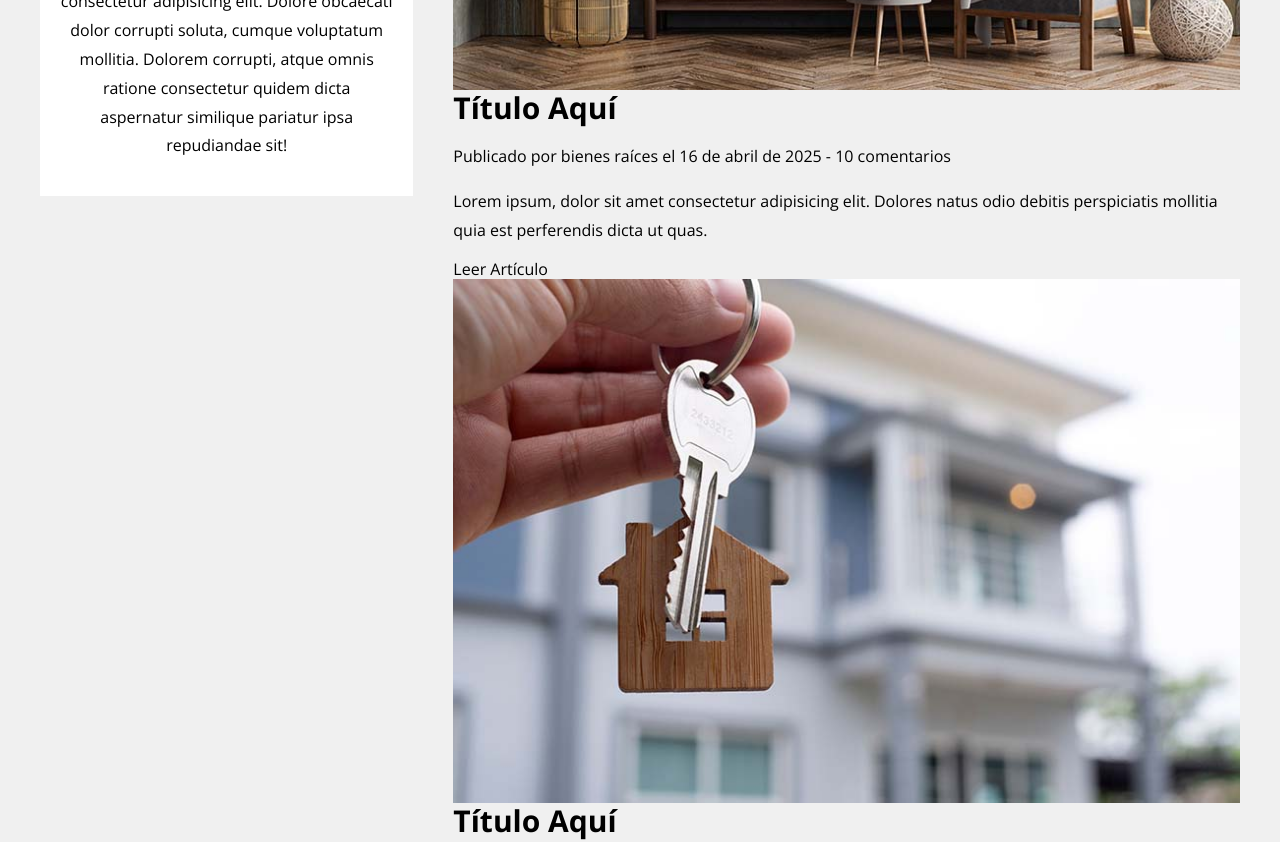
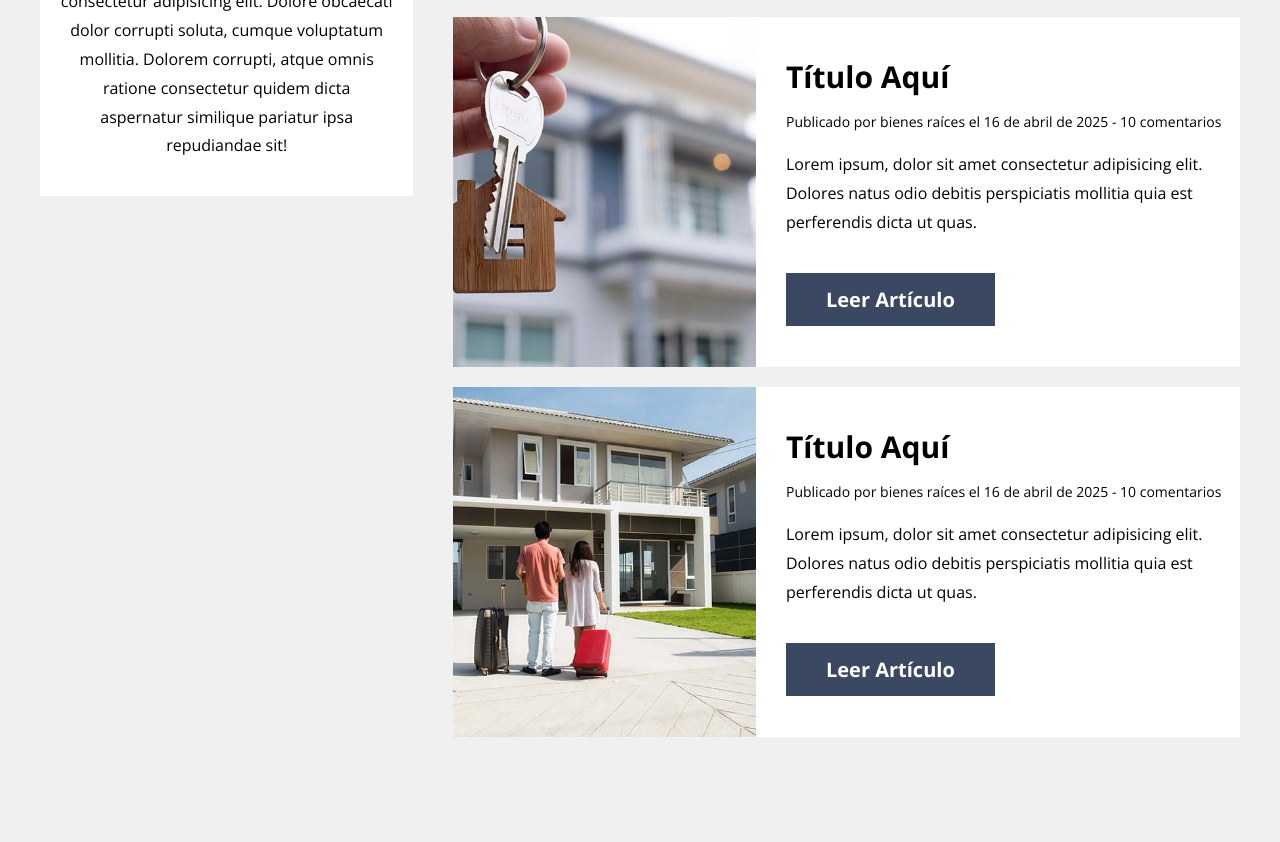
Before and after one commit to dauncosaciar/real-state-app, a website: page index.html in a window 1280 px wide. Shown: the part 3182-4024 px from the top of the page. After the commit the page ends 3919 px from the top, so only its background shows below. Drawn offline with nearby package versions, Linux system fonts and the light colour scheme; files that its build step writes are made by us from their sources; files whose address does not match are found by name.

Commit message:
add blog section css code

```diff
--- a/src/scss/ui/content/_testimonials-blog.scss
+++ b/src/scss/ui/content/_testimonials-blog.scss
@@ -52,3 +52,53 @@
     }
   }
 }
+
+.entry {
+  background-color: v.$white;
+  margin-bottom: 2rem;
+
+  &:last-of-type {
+    margin-bottom: 0;
+  }
+
+  @include m.tablet {
+    @include m.grid(5, 2rem);
+    align-items: center;
+  }
+
+  &__image-container {
+    @include m.tablet {
+      grid-column: 1 / 3;
+    }
+  }
+
+  &__image {
+    width: 100%;
+    height: 35rem;
+    object-fit: cover;
+  }
+
+  &__content {
+    padding: 1rem;
+
+    @include m.tablet {
+      grid-column: 3 / 6;
+    }
+  }
+
+  &__meta {
+    font-size: 1.4rem;
+  }
+
+  &__link {
+    @include m.button(v.$primary, v.$white);
+
+    & {
+      display: block;
+    }
+
+    @include m.tablet {
+      display: inline-block;
+    }
+  }
+}
```
